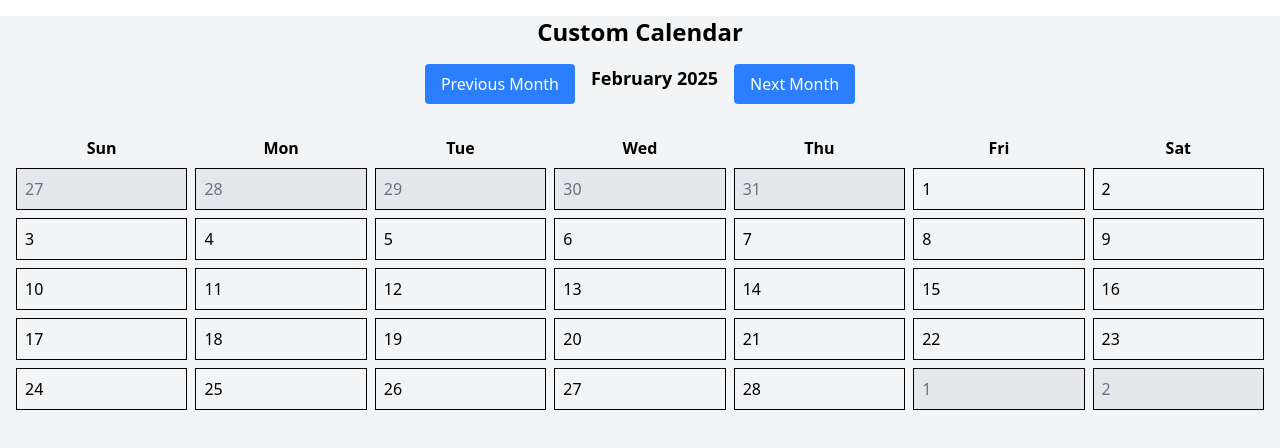
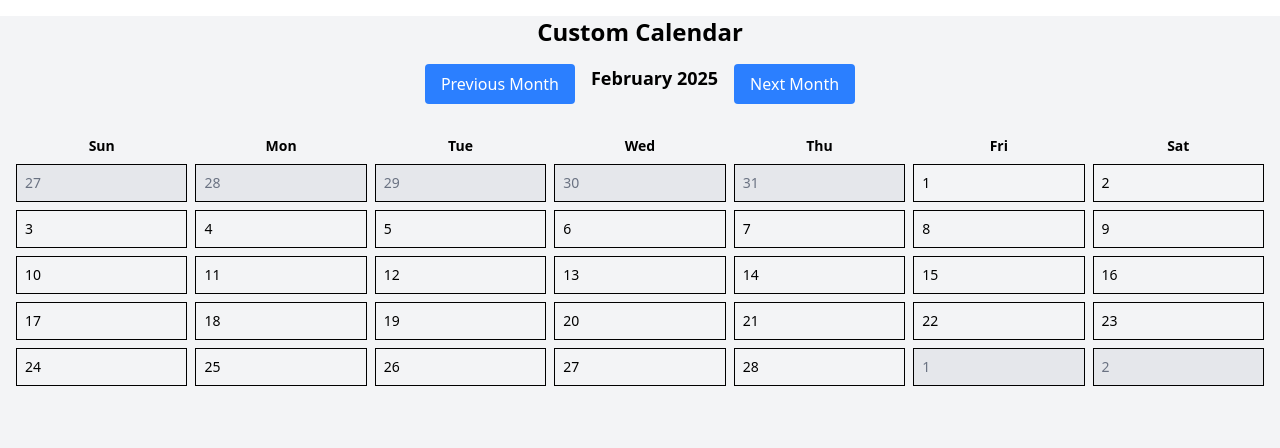
Before and after one commit to Sabari-Ramesh/calender-clone, a React (Vite) app in the folder calender/: page / in a window 1280 px wide. Shown: the top 448 px of the page. Built offline with nearby package versions, Linux system fonts and the light colour scheme.

Commit message:
Refavtor : background removed

```diff
--- a/calender/src/components/Calendar.jsx
+++ b/calender/src/components/Calendar.jsx
@@ -12,19 +12,21 @@ const Calendar = ({ year, month }) => {
   const [selectedDate, setSelectedDate] = useState(null);
   const [showModal, setShowModal] = useState(false);
 
-  const handleDoubleClick = (date) => {
+  const handleClick = (date) => {
     setSelectedDate(date);
     setShowModal(true);
   };
 
   return (
     <div className="p-4">
-      <div className="grid grid-cols-7 gap-2 text-center font-bold">
+      {/* Responsive Weekdays */}
+      <div className="grid grid-cols-7 gap-2 text-center font-bold text-xs sm:text-sm">
         {["Sun", "Mon", "Tue", "Wed", "Thu", "Fri", "Sat"].map((day) => (
           <div key={day}>{day}</div>
         ))}
       </div>
-      <div className="grid grid-cols-7 gap-2 mt-2">
+      {/* Responsive Calendar Grid */}
+      <div className="grid grid-cols-7 gap-2 mt-2 text-xs sm:text-sm">
         {calendarGrid.flat().map(({ date, day, isCurrentMonth }, index) => {
           const dayEvents = getEventsForDate(date);
 
@@ -34,16 +36,16 @@ const Calendar = ({ year, month }) => {
               className={`border p-2 cursor-pointer hover:bg-gray-100 ${
                 !isCurrentMonth ? "bg-gray-200" : ""
               }`}
-              onDoubleClick={() => handleDoubleClick(date)}
+              onClick={() => handleClick(date)} // Use onClick instead of onDoubleClick
             >
               <div className={`${!isCurrentMonth ? "text-gray-500" : ""}`}>
                 {day}
               </div>
-              <div>
+              <div className="flex flex-col gap-1">
                 {dayEvents.slice(0, 2).map((event, idx) => (
                   <div
                     key={idx}
-                    className={`text-xs rounded p-1 mb-1 ${event.color}`}
+                    className={`text-xs rounded p-1 ${event.color}`}
                     style={{
                       textDecoration:
                         event.endTime && dayjs(event.endTime).isBefore(dayjs())
--- a/calender/src/components/EventModal.jsx
+++ b/calender/src/components/EventModal.jsx
@@ -28,8 +28,9 @@ const EventModal = ({ date, onClose, onSubmit }) => {
   };
 
   return (
-    <div className="fixed inset-0 bg-black bg-opacity-50 flex justify-center items-center">
-      <div className="bg-white p-4 rounded-lg w-96">
+    <div className="fixed inset-0 flex justify-center items-center z-50">
+      {/* Modal Content */}
+      <div className="bg-white p-4 rounded-lg w-full max-w-md shadow-lg">
         <h2 className="text-xl font-bold mb-2">Add Event for {date}</h2>
         <form onSubmit={handleSubmit}>
           <div className="mb-2">
@@ -78,10 +79,7 @@ const EventModal = ({ date, onClose, onSubmit }) => {
             >
               Cancel
             </button>
-            <button
-              type="submit"
-              className="px-4 py-2 bg-blue-500 text-white rounded"
-            >
+            <button type="submit" className="px-4 py-2 bg-blue-500 text-white rounded">
               Save
             </button>
           </div>
```
